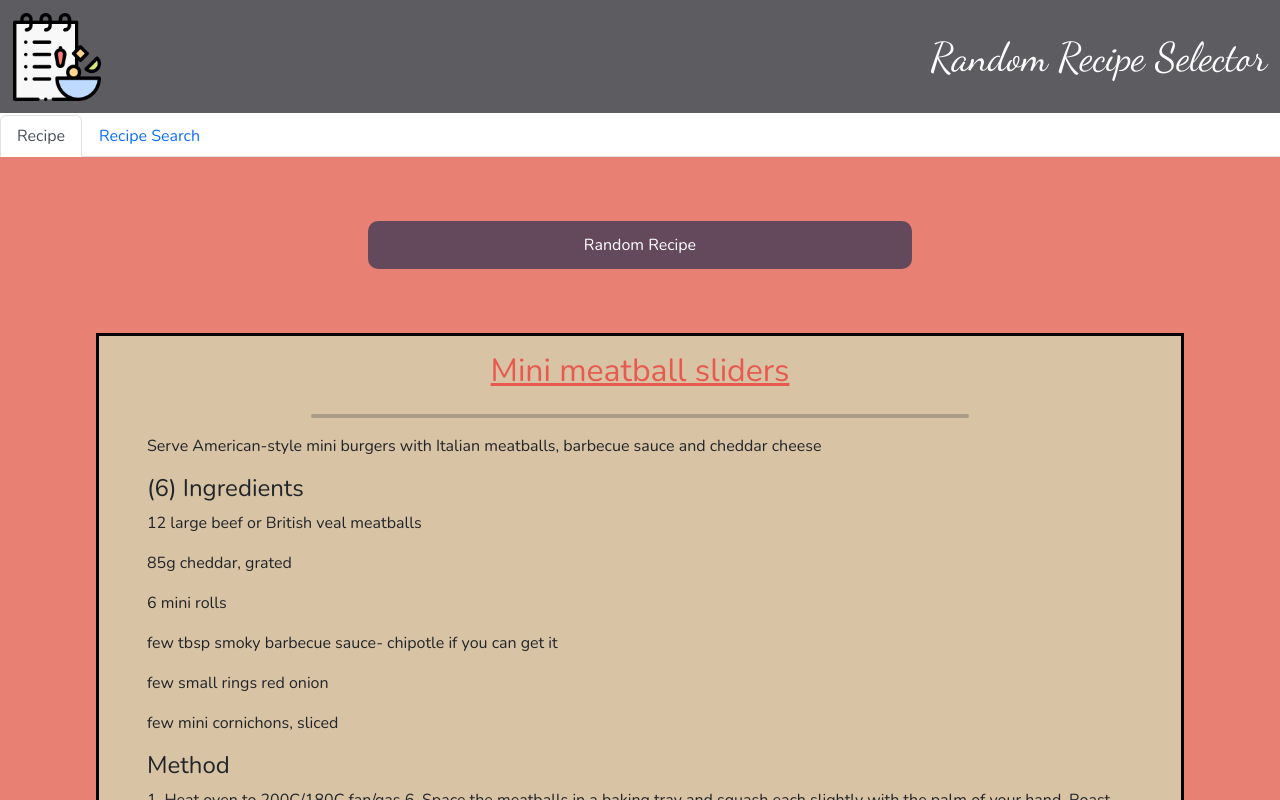
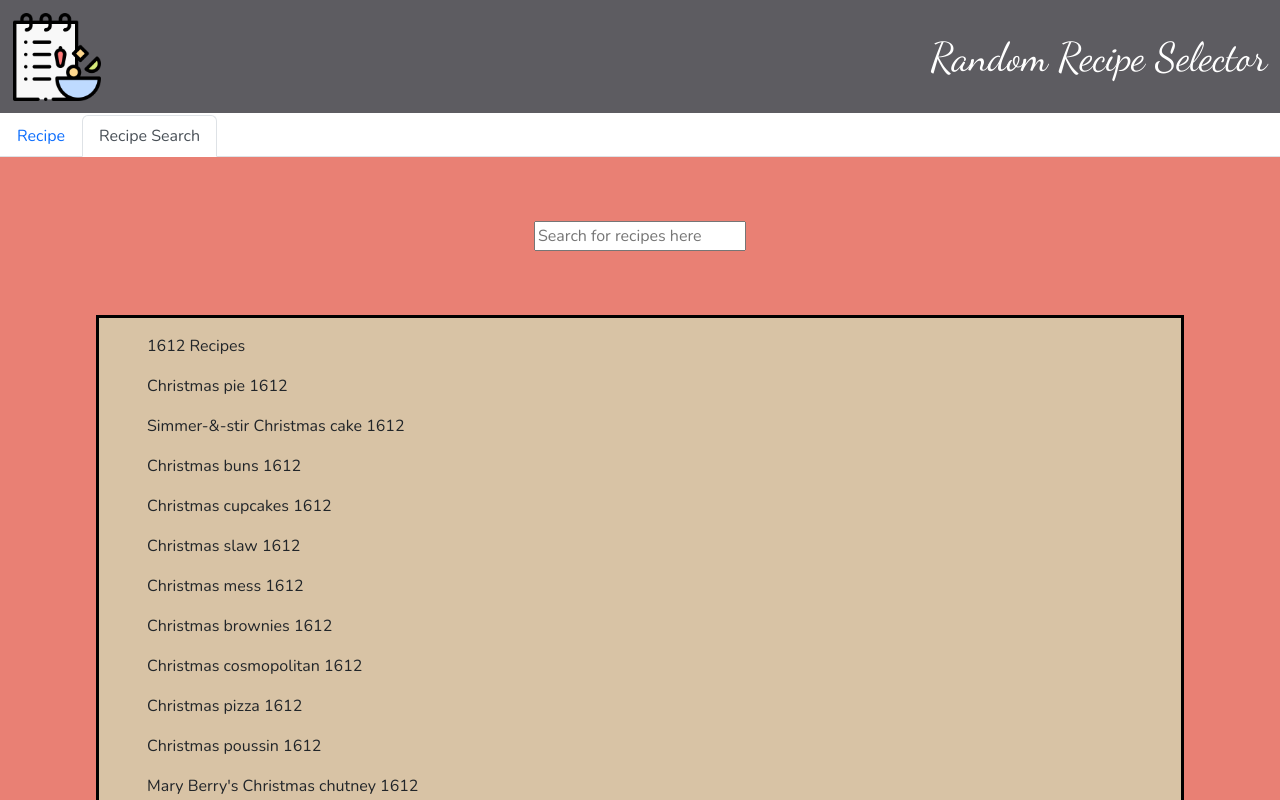
Before and after one commit to l3ch3/recipe-builder, a React (Create React App) app: page / in a window 1280 px wide. Shown: the top 800 px of the page. Built offline with nearby package versions, Linux system fonts and the light colour scheme.

Commit message:
adding total recipes after search

```diff
--- a/src/components/AllRecipes.js
+++ b/src/components/AllRecipes.js
@@ -1,23 +1,37 @@
 import React from "react";
+import { useState } from "react";
 
 export default function ({ recipes, input }) {
+  const [recipeNo, setRecipeNo] = useState(recipes.length);
+
+  console.log(recipes.arrayRef);
+
   return (
     <div>
+      <p>{recipeNo} Recipes</p>
       {recipes
         .filter((recipe) => {
+          // receipe refers to each object in the array- look at filter parameters
           if (input === "") return recipe;
-          else if (recipe.Name.toLowerCase().includes(input.toLowerCase()))
+          else if (recipe.Name.toLowerCase().includes(input.toLowerCase())) {
             return recipe;
+          }
           return null; // requires null when both statements do not run
-        })
+        }) // new array is created
         .map(
-          // maps the array of the returned searched
+          // maps the new array of the  filtered recipes
           (
-            retrunedRecipe,
-            index // map (element, index) -> use index for the key
-          ) => (
-            <p key={index}>{retrunedRecipe.Name}</p> //add bootstrap dropdown here
-          )
+            retrunedRecipe, //returnedRecipe is the name given to each object
+            index,
+            arrayRef // map (element, index, array) -> use index for the key
+          ) => {
+            return (
+              <p key={index}>
+                {retrunedRecipe.Name} {arrayRef.length}
+              </p>
+            );
+            //add bootstrap dropdown here
+          }
         )}
     </div>
   );
--- a/src/components/HeaderTabs.js
+++ b/src/components/HeaderTabs.js
@@ -6,7 +6,7 @@ import Search from "./Search";
 
 export default function HeaderTabs() {
   return (
-    <Tabs defaultActiveKey="randomRecipe" id="uncontrolled-tab-example">
+    <Tabs defaultActiveKey="recipeSearch" id="uncontrolled-tab-example">
       <Tab eventKey="randomRecipe" title="Recipe" className="header-tabs">
         <Main />
       </Tab>
```
